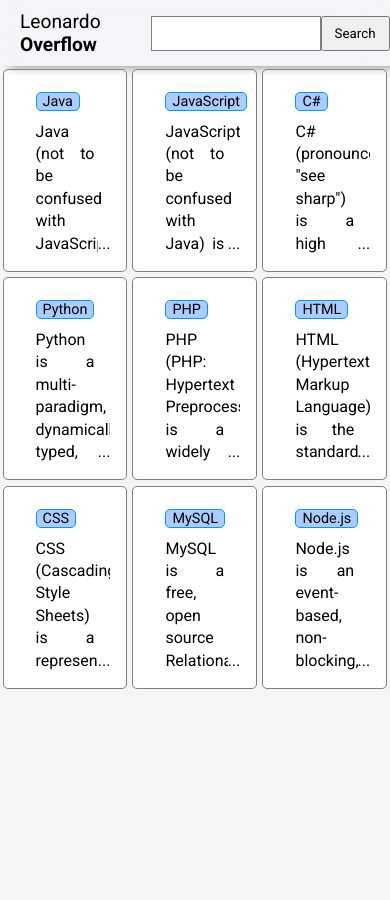
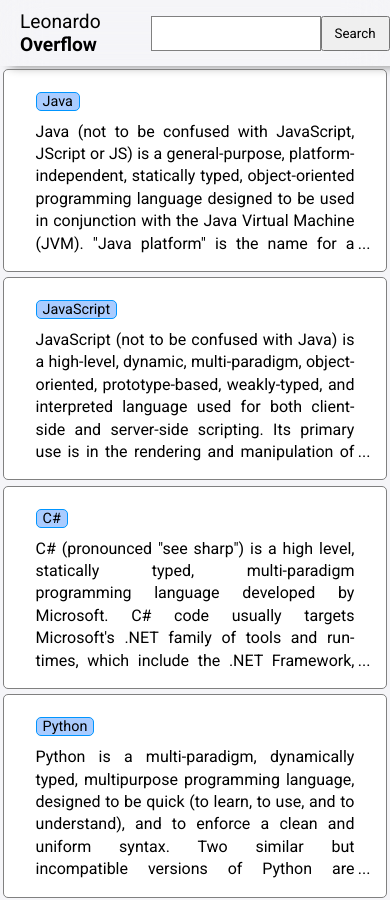
Before and after one commit to kibutzzz/leonardo-overflow-client, a React (Create React App) app: page / in a window 390 px wide. Shown: the top 900 px of the page. Before the commit the page ends 844 px from the top, so only its background shows below. Built offline with nearby package versions, Linux system fonts and the light colour scheme.

Commit message:
add initial rule for responsive design

```diff
--- a/src/components/TagBox/index.js
+++ b/src/components/TagBox/index.js
@@ -12,6 +12,11 @@
   border-radius: 5px;
   border: solid 1px grey;
   background-color: white;
+
+
+  @media(max-width: 800px) {
+    width: 100%;
+  }
 
   span {
     margin-left: 1rem;
```
